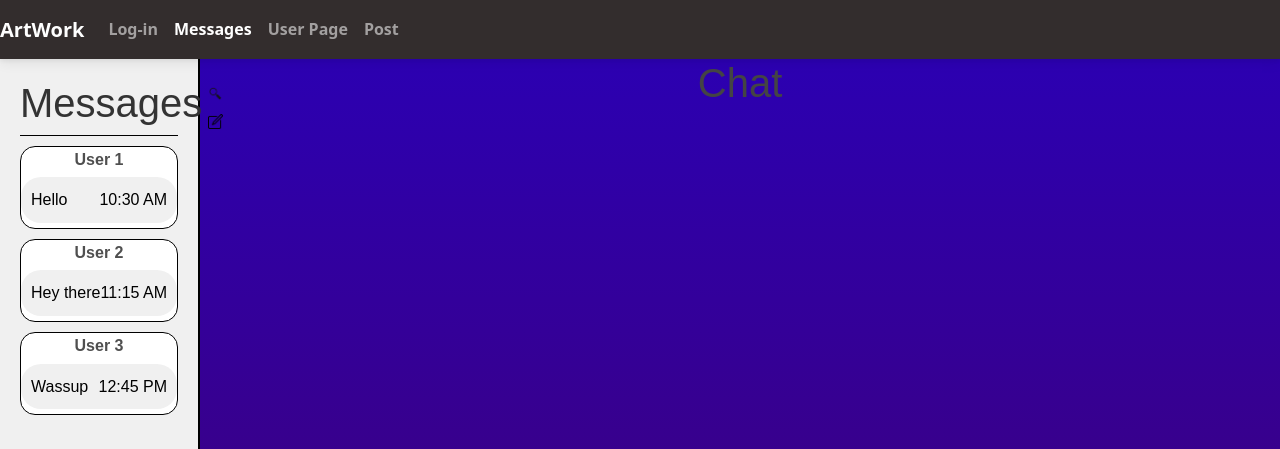
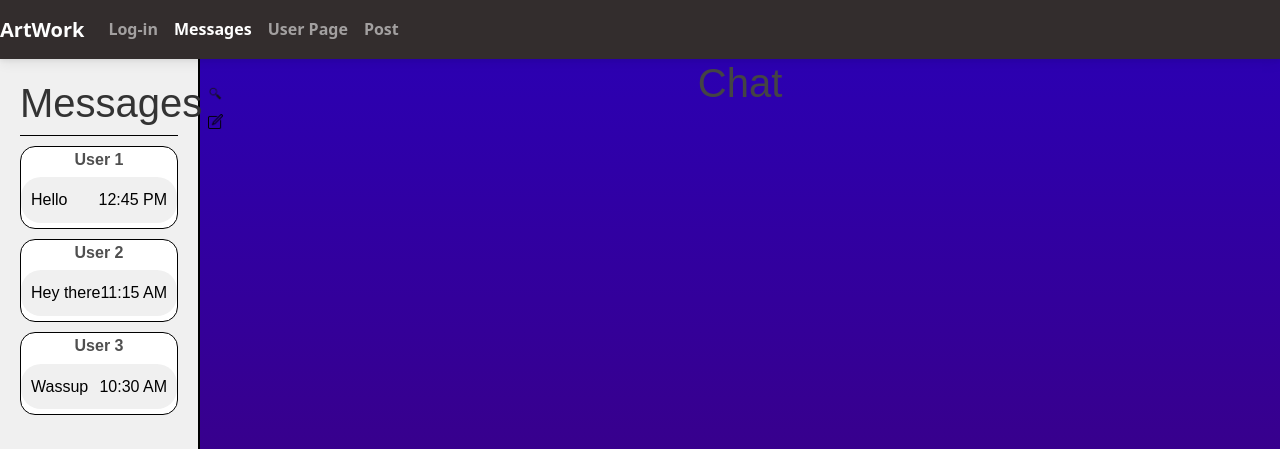
Before and after one commit to AKarode/ArtWork, a React (Vite) app: page /messaging in a window 1280 px wide. Shown: the top 449 px of the page. Built offline with nearby package versions, Linux system fonts and the light colour scheme.

Commit message:
Update ChatList.jsx

```diff
--- a/src/Components/Messaging/ChatList.jsx
+++ b/src/Components/Messaging/ChatList.jsx
@@ -4,12 +4,12 @@ import searchIcon from '../Assets/search-icon.png';
 import composeIcon from '../Assets/compose-message.png';
 
 const mockChats = [
-  { id: 1, name: 'User 1', lastMessage: 'Hello', timestamp: '10:30 AM' },
-  { id: 2, name: 'User 2', lastMessage: 'Hey there', timestamp: '11:15 AM' },
-  { id: 3, name: 'User 3', lastMessage: 'Wassup', timestamp: '12:45 PM' },
+  { id: 1, name: 'User 1', messages: [{ content: 'Hello', timestamp: '12:45 PM', sender: 'them' }] },
+  { id: 2, name: 'User 2', messages: [{ content: 'Hey there', timestamp: '11:15 AM', sender: 'them' }] },
+  { id: 3, name: 'User 3', messages: [{ content: 'Wassup', timestamp: '10:30 AM', sender: 'them' }] },
 ];
 
-function ChatList() {
+function ChatList({ openChat }) {
   return (
     <div className="chatlist-container">
       <div className="chatlist-header">
@@ -20,10 +20,10 @@ function ChatList() {
         </div>
       </div>
       {mockChats.map((chat) => (
-        <div key={chat.id} className="chatlist-item">
+        <div key={chat.id} className="chatlist-item" onClick={() => openChat(chat)}>
           <p className="chatlist-name">{chat.name}</p>
-          <button className="chatlist-last-message">{chat.lastMessage}
-          <span classname = "Chatlist-timestamp">{chat.timestamp}</span>
+          <button className="chatlist-last-message">{chat.messages[chat.messages.length - 1].content}
+            <span className="Chatlist-timestamp">{chat.messages[chat.messages.length - 1].timestamp}</span>
           </button>
         </div>
       ))}
```
